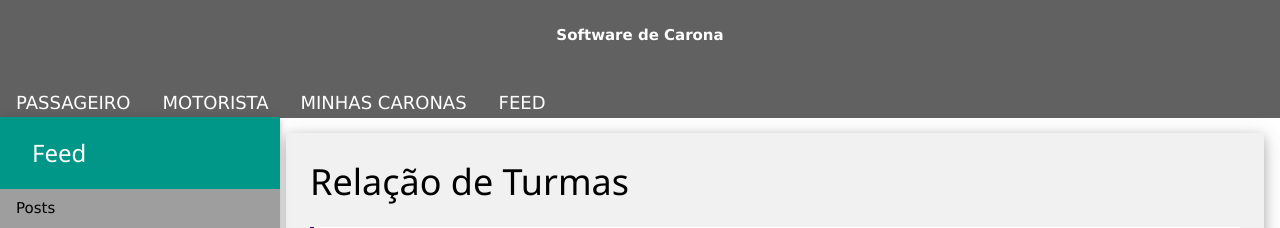
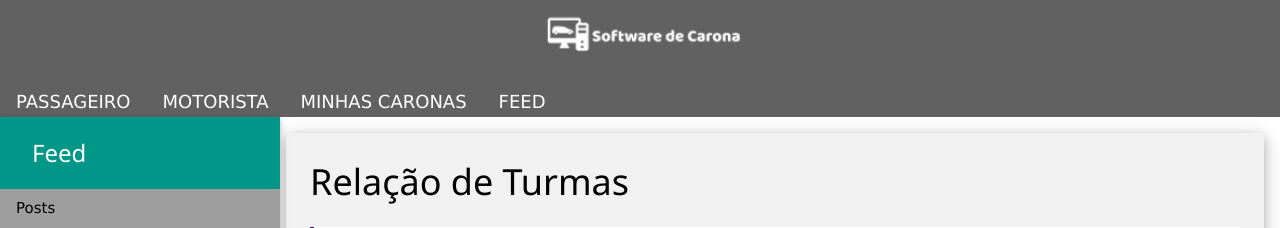
Before and after one commit to n4th4nrjesus/SoftwareDeCarona, a PHP site: page /postListar.php in a window 1280 px wide. Shown: the top 228 px of the page. Run offline with PHP 8.4, Linux system fonts and the light colour scheme; the visitor is signed in with stand-in values (Sample User, id 1); data that the repository does not hold is empty.

Commit message:
Adicionando logos ao login e menu

```diff
--- a/Menu.php
+++ b/Menu.php
@@ -21,7 +21,7 @@ MENU.PHP
 	<!-- Top -->
 	<div class="w3-top">
 		<div class="w3-row w3-dark-grey w3-padding">
-			<div class="w3-padding-large w3-center" style="margin:4px 0 6px 0;"><b>Software de Carona</b></div>
+			<div class="w3-center"><img src="./Imagens/LogoBranca.png" height="56"/></div>
 		</div>
 		<div class="w3-bar w3-dark-grey w3-large" style="z-index:4;height:45px">
 			<a class="w3-bar-item w3-button w3-left w3-hide-large w3-hover-white w3-large w3-teal w3-padding-16" href="javascript:void(0)" onclick="w3_open()">☰</a>
--- a/index.php
+++ b/index.php
@@ -61,7 +61,7 @@ INDEX.PHP
 					</form>
 				</div>
 				<div class="w3-padding-large w3-card-4 w3-light-grey w3-half">
-					<h1>Software de Carona</h1>
+					<img src="./Imagens/LogoCinza1.png" width="300px">
 					<p>
 						Integrantes do curso de BES da PUCPR criaram este software com o principal
 						objetivo de aumentar a interação entre os integrantes do curso de uma maneira
```
Also changed, not shown: Imagens/LogoBranca.png (added), Imagens/LogoCinza1.png (added).
